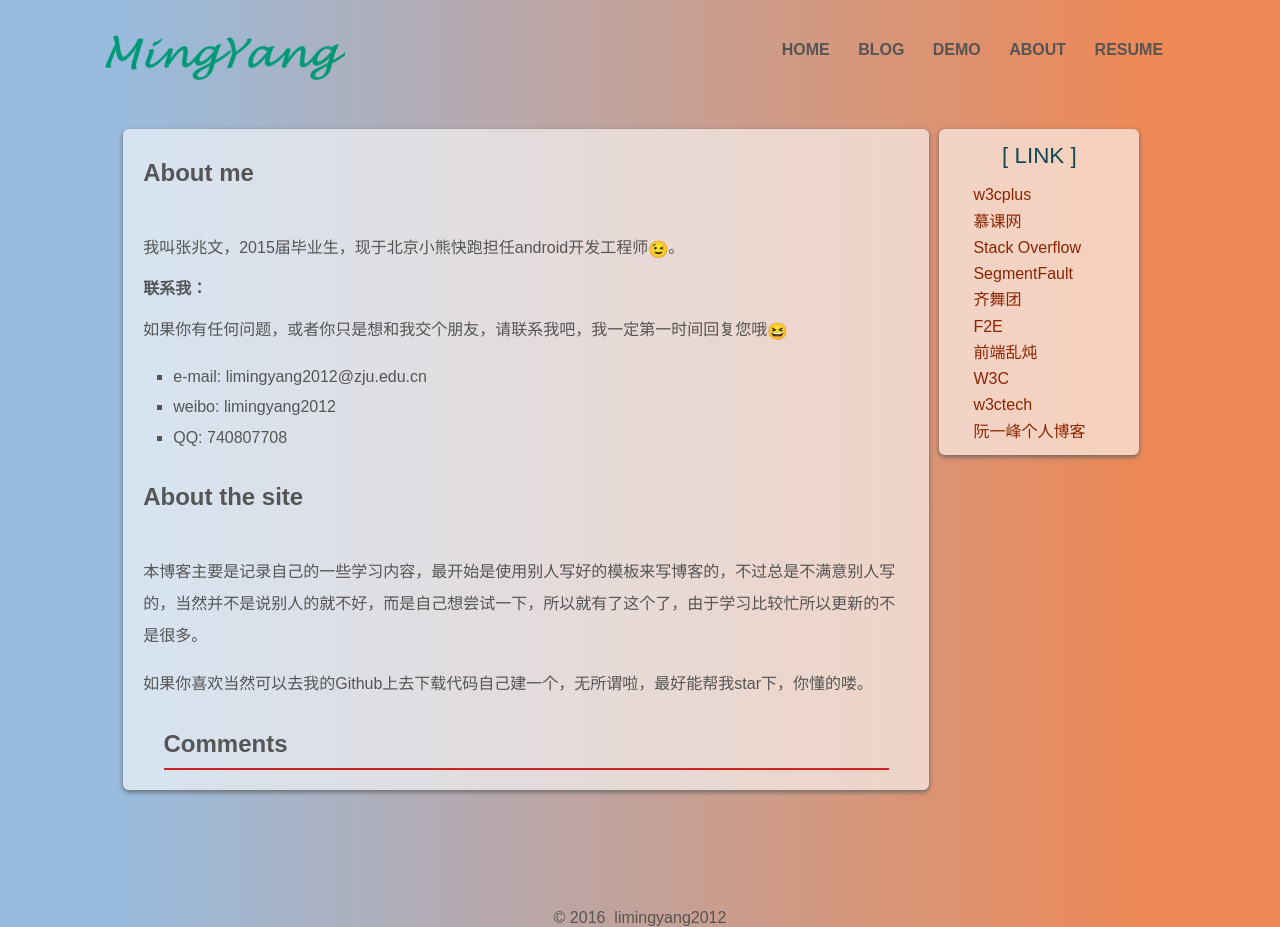
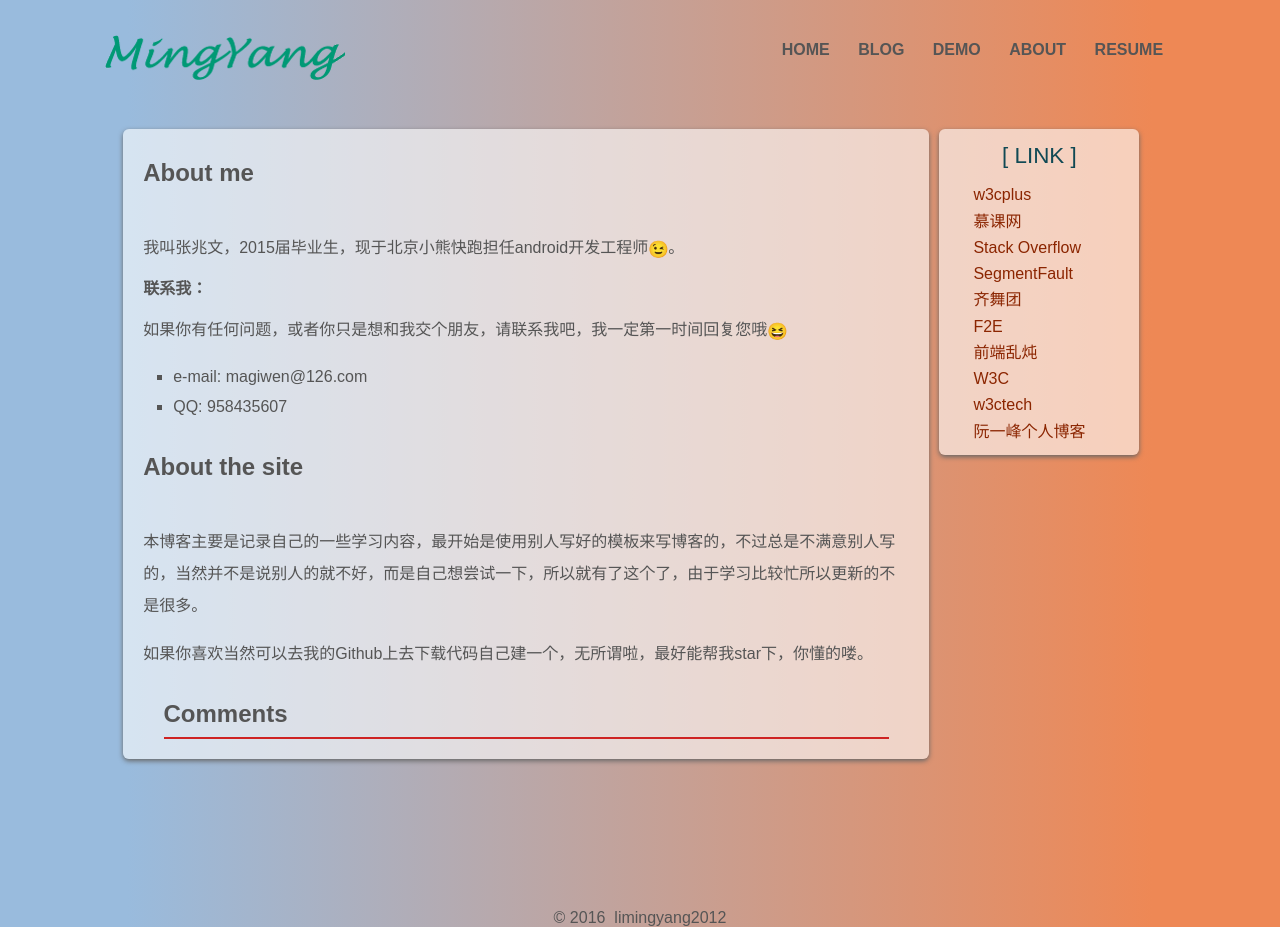
Before and after one commit to wenmagi/wenmagi.github.io, a Jekyll site: the page built from about/index.html, in a window 1280 px wide. Built offline with Jekyll 4.4.1, drawn with Linux system fonts in a browser that asks for light colours; emoji names are drawn with the system emoji font; comment, search, counter and statistics services are not loaded; a style sheet for code colours, icons or effects is not loaded.

Commit message:
联系方式更改

```diff
--- a/about/index.html
+++ b/about/index.html
@@ -9,9 +9,8 @@ layout: page
     <strong>联系我：</strong> <br/>
     <p>如果你有任何问题，或者你只是想和我交个朋友，请联系我吧，我一定第一时间回复您哦<img class="emoji img-responsive" width="20" height="20" align="absmiddle" src="https://assets.github.com/images/icons/emoji/unicode/1f606.png" alt=":wink:" title=":wink:"></p>
     <ul>
-        <li>e-mail:&nbsp;<a href="mailto:limingyang2012@zju.edu.cn">limingyang2012@zju.edu.cn</a></li>
-        <li>weibo:&nbsp;<a href="http://weibo.com/limingyang2012">limingyang2012</a></li>
-        <li>QQ:&nbsp;740807708</li>
+        <li>e-mail:&nbsp;<a href="mailto:limingyang2012@zju.edu.cn">magiwen@126.com</a></li>
+        <li>QQ:&nbsp;958435607</li>
     </ul>
 </div>
 
@@ -45,6 +44,6 @@ layout: page
 <div class="comment">
     <span>Comments</span>
     <!-- 多说评论框 start -->
-    <div class="ds-thread" data-thread-key="about-comment" data-title="about-comment" data-url="limingyang2012.github.io{{ page.url }}"></div>
+    <div class="ds-thread" data-thread-key="about-comment" data-title="about-comment" data-url="magiwen.github.io{{ page.url }}"></div>
     <!-- 多说评论框 end -->
 </div>
```
